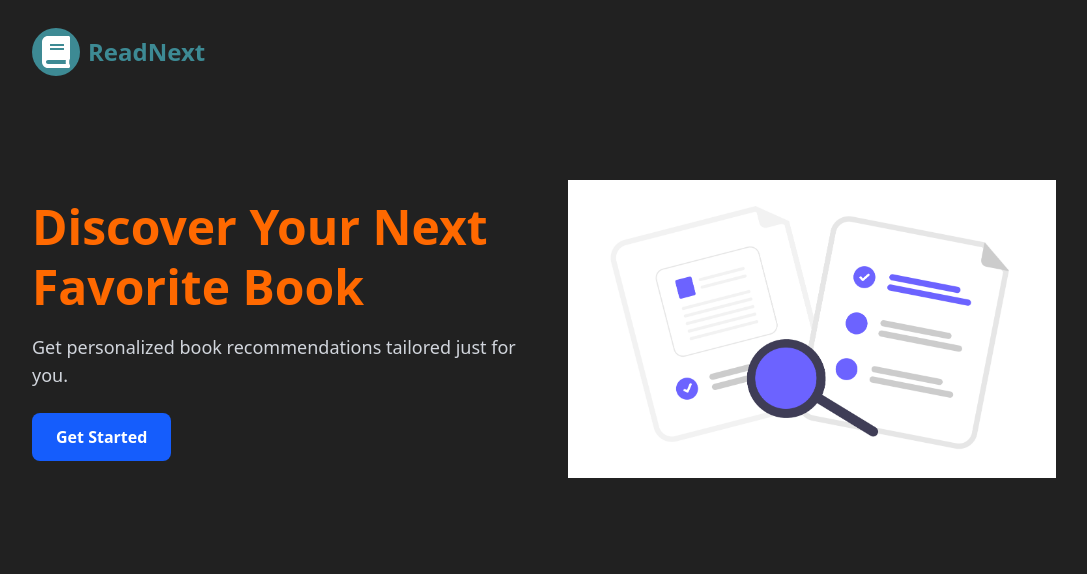
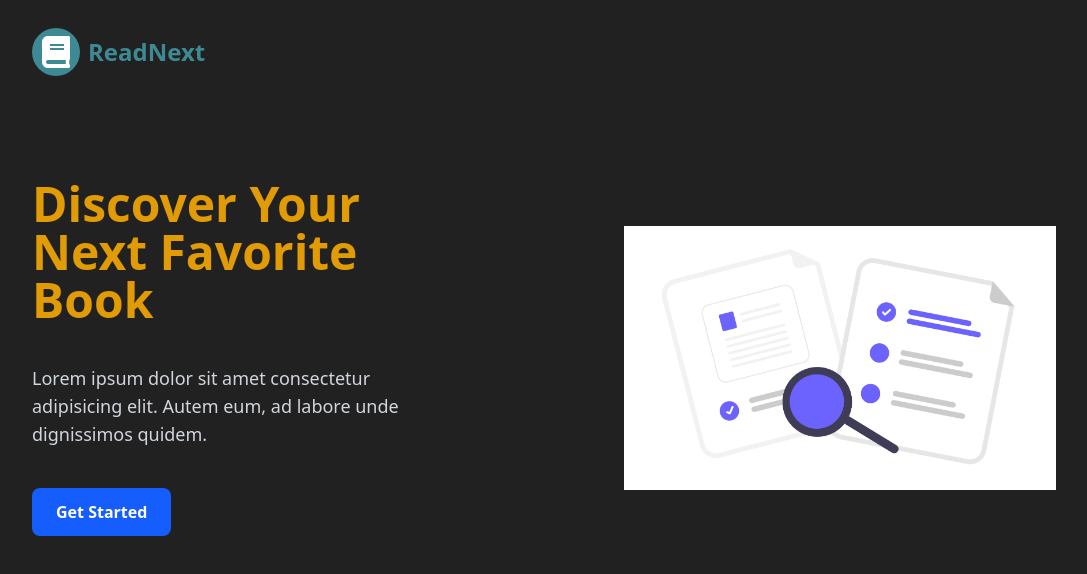
Before and after one commit to berkcantelseren/read-next, a Next.js app: page / in a window 1280 px wide. Shown: the top 574 px of the page, without its empty margins (96-1183 px from the left). Built offline with nearby package versions, Linux system fonts and the light colour scheme.

Commit message:
fixed hero section

```diff
--- a/app/components/Home/Hero/Hero.tsx
+++ b/app/components/Home/Hero/Hero.tsx
@@ -2,17 +2,18 @@ import Image from "next/image";
 
 export default function Hero() {
   return (
-    <section className="bg-[#212121] text-white pt-[12vh] pb-24">
-      <div className="container w-[90%] xl:w-[80%] mx-auto grid grid-cols-1 md:grid-cols-2 items-center gap-12">
+    <section className="pt-[12vh] pb-24">
+      <div className="container w-[90%] xl:w-[80%] mx-auto grid grid-cols-1 md:grid-cols-2 items-center gap-40">
         {/* Left Section */}
         <div>
-          <h1 className="text-5xl font-bold text-orange-500 leading-tight">
+          <h1 className="text-5xl font-bold text-[#E19B05]">
             Discover Your Next Favorite Book
           </h1>
-          <p className="mt-4 text-lg text-gray-300">
-            Get personalized book recommendations tailored just for you.
+          <p className="mt-10 text-lg text-gray-300">
+            Lorem ipsum dolor sit amet consectetur adipisicing elit. Autem eum,
+            ad labore unde dignissimos quidem.
           </p>
-          <button className="mt-6 px-6 py-3 bg-blue-600 hover:bg-blue-700 text-white font-semibold rounded-lg transition">
+          <button className="mt-10 px-6 py-3 bg-blue-600 hover:bg-blue-700 text-white font-semibold rounded-lg transition">
             Get Started
           </button>
         </div>
--- a/app/globals.css
+++ b/app/globals.css
@@ -2,5 +2,4 @@
 
 html {
   background-color: #212121;
-  color: white;
 }
```
